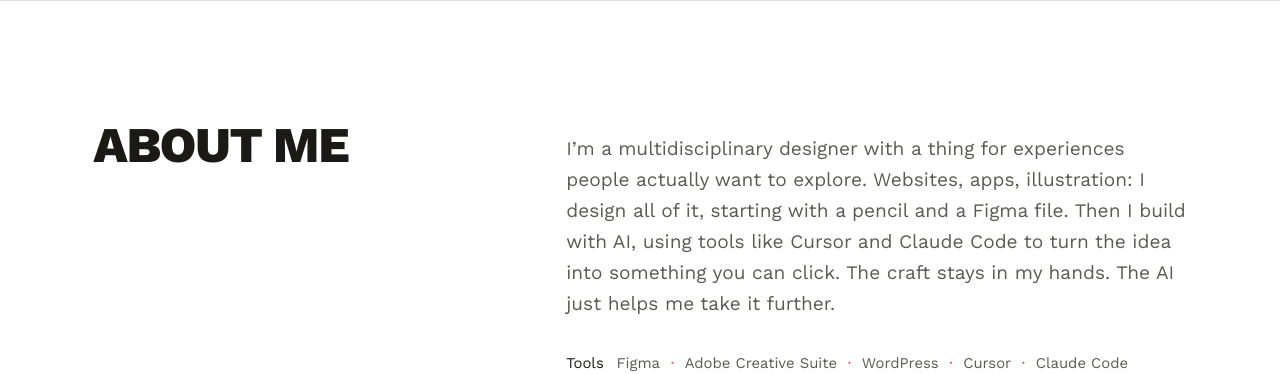
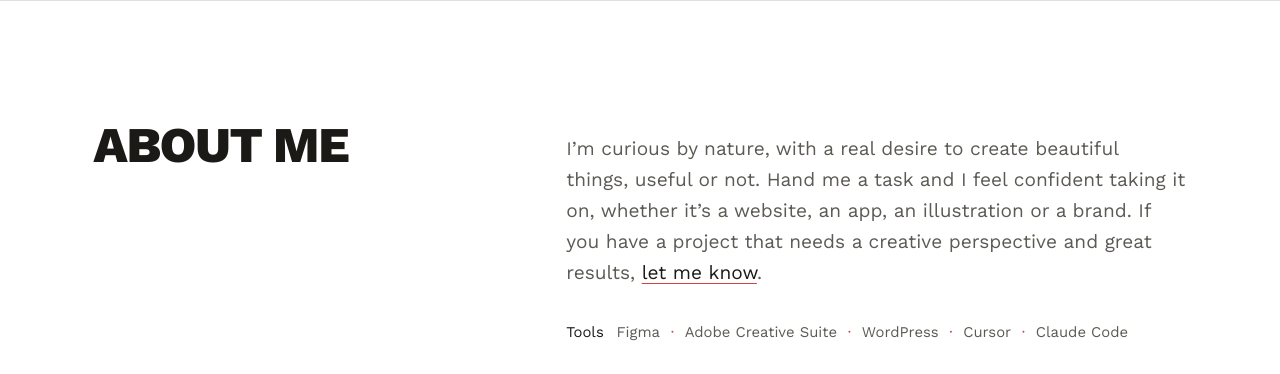
Before and after one commit to AxelGarland/AxelGarland, a Next.js app: page / in a window 1280 px wide. Shown: the part 800-1174 px from the top of the page. Built offline with nearby package versions, Linux system fonts and the light colour scheme.

Commit message:
About me: curious-by-nature paragraph with a link to contact
Co-Authored-By: Claude Sonnet 5.5 <noreply@anthropic.com>

```diff
--- a/components/sections/AboutSection.tsx
+++ b/components/sections/AboutSection.tsx
@@ -1,4 +1,5 @@
 import { MotionReveal } from "@/components/motion/MotionReveal";
+import Link from "next/link";
 
 export function AboutSection() {
   return (
@@ -11,11 +12,17 @@ export function AboutSection() {
             </h2>
             <div className="md:pt-3">
               <p className="max-w-[58ch] text-lg leading-relaxed text-ink-muted">
-                I&rsquo;m a multidisciplinary designer with a thing for experiences people actually
-                want to explore. Websites, apps, illustration: I design all of it, starting with a
-                pencil and a Figma file. Then I build with AI, using tools like Cursor and Claude
-                Code to turn the idea into something you can click. The craft stays in my hands.
-                The AI just helps me take it further.
+                I&rsquo;m curious by nature, with a real desire to create beautiful things, useful or
+                not. Hand me a task and I feel confident taking it on, whether it&rsquo;s a website,
+                an app, an illustration or a brand. If you have a project that needs a creative
+                perspective and great results,{" "}
+                <Link
+                  href="/contact"
+                  className="text-ink underline decoration-accent underline-offset-4 transition-colors duration-300 hover:text-accent-ink focus-visible:outline focus-visible:outline-2 focus-visible:outline-offset-4 focus-visible:outline-accent"
+                >
+                  let me know
+                </Link>
+                .
               </p>
               <p className="mt-8 text-sm text-ink-muted">
                 <span className="mr-3 text-ink">Tools</span>
```
Also changed, not shown: 1 other file (tests, documents, lock files or other folders).
